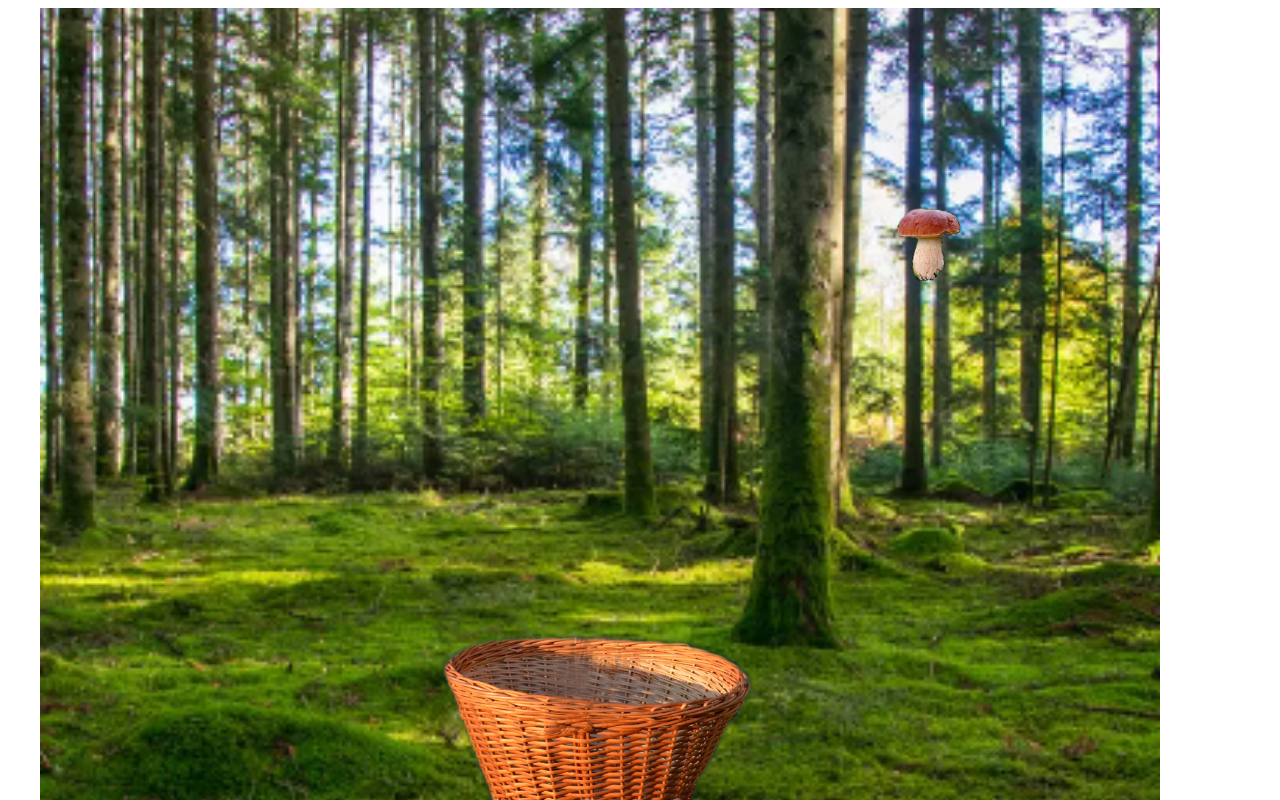
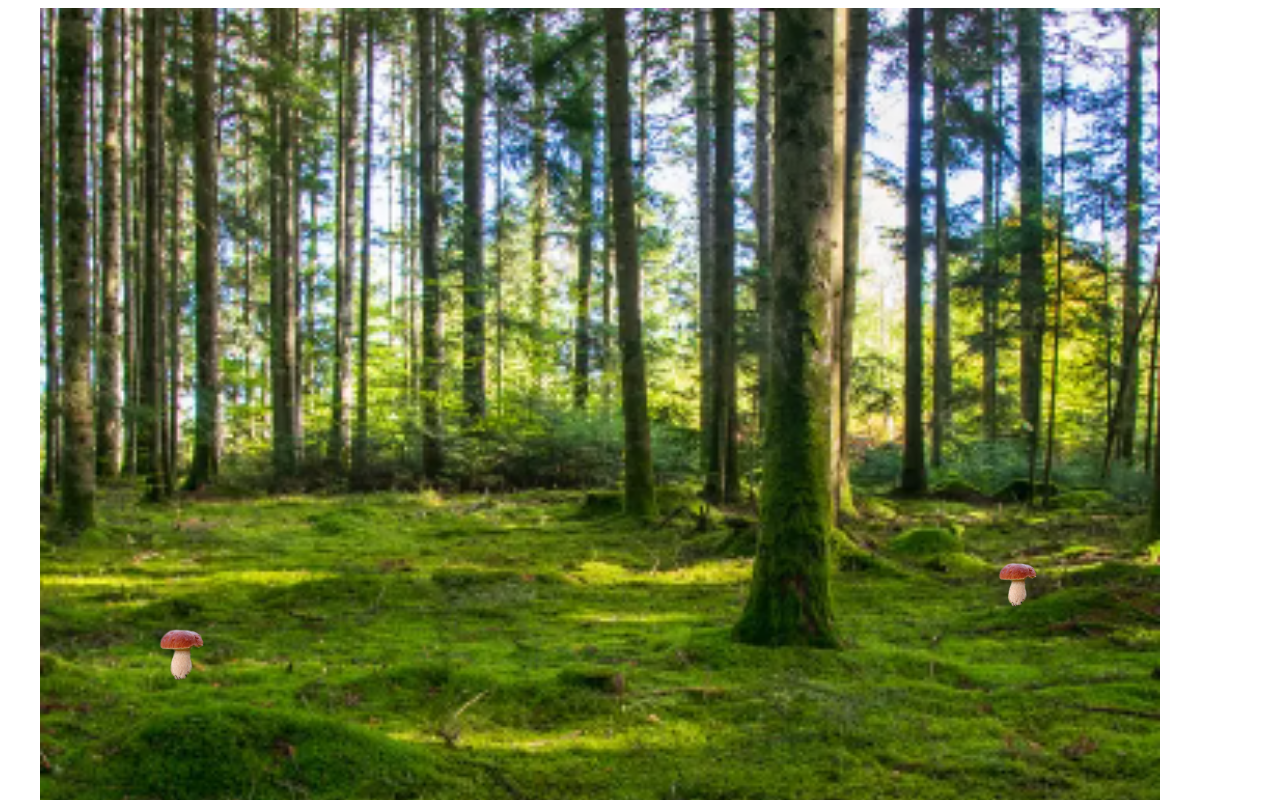
Before and after one commit to dianaveselkina/mushroom-picking, a Vue app: page / in a window 1280 px wide. Shown: the top 800 px of the page. Built offline with nearby package versions, Linux system fonts and the light colour scheme.

Commit message:
fix style

```diff
--- a/src/components/GameBoard.vue
+++ b/src/components/GameBoard.vue
@@ -2,6 +2,7 @@
 import { ref } from 'vue';
 
 const item1 = {
+  name: '1',
   id: 1,
 };
 const item2 = {
@@ -16,6 +17,9 @@ const item4 = {
 const item5 = {
   id: 5,
 };
+const x = [100, 300, 810, -128, 500];
+const y = [600, 800, 530, 1023, 1100];
+const z = [0.7, 0.9, 0.6, 0.8, 0.9];
 let containerOne = ref([item1, item2, item3, item4, item5]);
 let containerTwo = ref([]);
 
@@ -40,8 +44,13 @@ const handleDrop = (event, targetContainer) => {
     <div class="container-one">
       <div
         class="item"
-        v-for="item in containerOne"
-        :key="item.id"
+        v-for="(item, index) in containerOne"
+        :style="{
+          left: x[index] + 'px',
+          top: y[index] + 'px',
+          scale: z[index],
+        }"
+        :key="index"
         draggable="true"
         v-on:dragstart="handleDragStart($event, item)"
       ></div>
@@ -53,9 +62,12 @@ const handleDrop = (event, targetContainer) => {
       v-on:drop="handleDrop($event, containerTwo)"
     >
       <div
-        class="item1"
-        v-for="item in containerTwo"
-        :key="item.id"
+        class="item"
+        v-for="(item, index) in containerTwo"
+        :style="{
+          scale: z[index],
+        }"
+        :key="index"
         draggable="true"
         v-on:dragstart="handleDragStart($event, item)"
       ></div>
@@ -70,6 +82,7 @@ const handleDrop = (event, targetContainer) => {
   width: 1100px;
 }
 .container-one {
+  position: relative;
   background-image: url(/public/img/forest.png);
   background-repeat: no-repeat;
   background-size: cover;
@@ -81,10 +94,10 @@ const handleDrop = (event, targetContainer) => {
 .container-two {
   z-index: 2;
   position: absolute;
-  bottom: 545px;
-  left: 443px;
-  width: 230px;
-  height: 130px;
+  bottom: 379px;
+  left: 862px;
+  width: 189px;
+  height: 95px;
 }
 .basket {
   background-image: url(/public/img/basket.png);
@@ -92,30 +105,32 @@ const handleDrop = (event, targetContainer) => {
   background-size: cover;
   z-index: 1;
   position: absolute;
-  bottom: 400px;
-  left: 400px;
-  width: 314px;
-  height: 200px;
+  bottom: 295px;
+  left: 850px;
+  width: 209px;
+  height: 134px;
 }
 .item {
-  position: absolute;
-  top: 200px;
-  right: 200px;
+  position: relative;
   display: inline-block;
   background-image: url(/public/img/mushroom.png);
   background-repeat: no-repeat;
   background-size: cover;
   width: 63px;
   height: 73px;
-
   cursor: pointer;
 }
-.item1 {
+/* .item1 {
   display: inline-block;
   background-image: url(/public/img/mushroom.png);
   background-repeat: no-repeat;
   background-size: cover;
   width: 63px;
   height: 73px;
+} */
+.position1 {
+  position: absolute;
+  top: 300px;
+  right: 800px;
 }
 </style>
```
